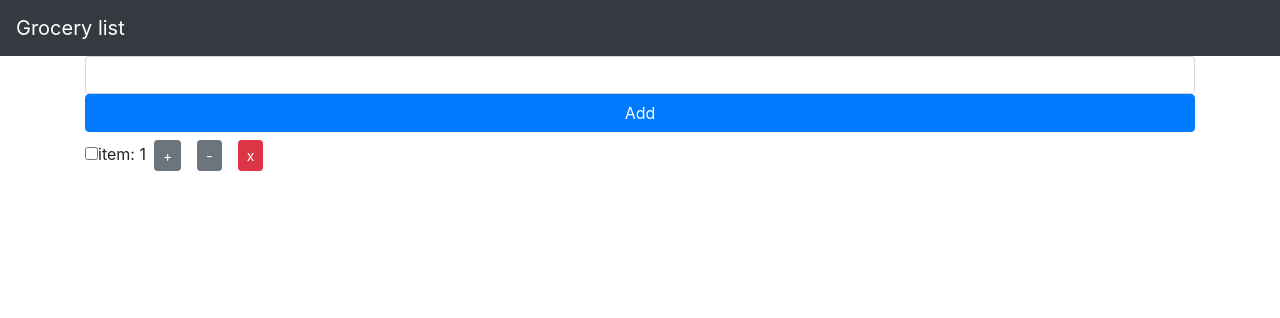
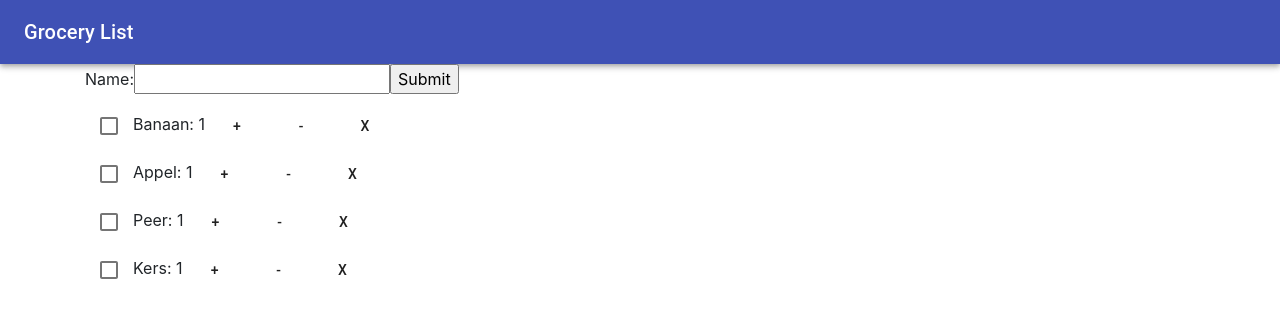
Before and after one commit to kpapijnenburg/grocery-list, a React (Create React App) app: page / in a window 1280 px wide. Shown: the top 318 px of the page. Built offline with nearby package versions, Linux system fonts and the light colour scheme.

Commit message:
Added functions

```diff
--- a/src/App.js
+++ b/src/App.js
@@ -1,24 +1,46 @@
 import React, { Component } from "react";
 import "./App.css";
-import List from "./components/list";
+import ItemList from "./components/itemlist";
 import Toolbar from "./components/toolbar";
 import NavBar from "./components/navbar";
 
 class App extends Component {
   state = {
-    items: [{ id: 1, name: "item", amount: 1 }]
+    items: [
+      { id: 1, name: "Banaan", amount: 1 },
+      { id: 2, name: "Appel", amount: 1 },
+      { id: 3, name: "Peer", amount: 1 },
+      { id: 4, name: "Kers", amount: 1 }
+    ]
   };
 
-  handleIncrement = item => {
-    console.log("handleIncrement", item);
+  constructor(props) {
+    super(props);
+  }
+
+  handleIncrement = id => {
+    this.setState(
+      this.state.items.map(i =>
+        i.id !== id ? i : { id: id, name: i.name, amount: i.amount++ }
+      )
+    );
   };
 
-  handleDecrement = item => {
-    console.log("handleDecrement", item);
+  handleDecrement = id => {
+    const item = this.state.items.find(i => i.id === id);
+
+    if (item.amount > 0) {
+      this.setState(
+        this.state.items.map(i =>
+          i.id !== id ? i : { id: id, name: i.name, amount: i.amount-- }
+        )
+      );
+    }
   };
 
-  handleDelete = item => {
-    console.log("handleDelete", item);
+  handleDelete = id => {
+    const items = this.state.items.filter(i => i.id !== id);
+    this.setState({ items });
   };
 
   handleAdd = item => {
@@ -31,9 +53,9 @@ class App extends Component {
         <NavBar />
         <main className="container">
           <Toolbar onAdd={this.handleAdd} />
-          <List
+          <ItemList
             items={this.state.items}
-            onIcrement={this.handleIncrement}
+            onIncrement={this.handleIncrement}
             onDelete={this.handleDelete}
             onDecrement={this.handleDecrement}
           />
--- a/src/components/item.jsx
+++ b/src/components/item.jsx
@@ -1,33 +1,42 @@
 import React, { Component } from "react";
+import Checkbox from "@material-ui/core/Checkbox";
+import Button from "@material-ui/core/Button";
 
 class Item extends Component {
   render() {
-    console.log(this.props);
+    const { id, name, amount, onDelete, onIncrement, onDecrement } = this.props;
     return (
       <div>
-        <input type="checkbox" />
-        <label htmlFor="">
-          {this.props.name}: {this.props.amount}
-        </label>
-        <button
-          onClick={() => this.props.onIncrement(this.props.item)}
-          className="btn btn-secondary btn-sm m-2"
-        >
-          +
-        </button>
-        <button
-          onClick={() => this.props.onDecrement(this.props.item)}
-          className="btn btn-secondary btn-sm m-2"
-        >
-          -
-        </button>
-        <button
-          onClick={() => this.props.onDelete(this.props.item.id)}
-          className="btn btn-danger btn-sm m-2"
-        >
-          x
-        </button>
+        <Checkbox color="default" />
+        {name}: {amount}
+        <Button onClick={() => onIncrement(id)}> + </Button>
+        <Button onClick={() => onDecrement(id)}> - </Button>
+        <Button onClick={() => onDelete(id)}> X </Button>
       </div>
+      // <div>
+      //   <input type="checkbox" />
+      //   <label htmlFor="">
+      //     {this.props.name}: {this.props.amount}
+      //   </label>
+      //   <button
+      //     onClick={() => this.props.onIncrement(this.props.item)}
+      //     className="btn btn-secondary btn-sm m-2"
+      //   >
+      //     +
+      //   </button>
+      //   <button
+      //     onClick={() => this.props.onDecrement(this.props.item)}
+      //     className="btn btn-secondary btn-sm m-2"
+      //   >
+      //     -
+      //   </button>
+      //   <button
+      //     onClick={() => this.props.onDelete(this.props.item.id)}
+      //     className="btn btn-danger btn-sm m-2"
+      //   >
+      //     x
+      //   </button>
+      // </div>
     );
   }
 }
--- a/src/components/list.jsx
+++ b/src/components/itemlist.jsx
@@ -1,12 +1,12 @@
 import React, { Component } from "react";
 import Item from "./item";
 
-class List extends Component {
+class ItemList extends Component {
   render() {
     const { items, onAdd, onDelete, onIncrement, onDecrement } = this.props;
     return items.map(item => (
       <Item
-        key={item.id}
+        id={item.id}
         name={item.name}
         amount={item.amount}
         onAdd={onAdd}
@@ -18,4 +18,4 @@ class List extends Component {
   }
 }
 
-export default List;
+export default ItemList;
--- a/src/components/navbar.jsx
+++ b/src/components/navbar.jsx
@@ -1,12 +1,17 @@
 import React from "react";
+import AppBar from "@material-ui/core/AppBar";
+import Toolbar from "@material-ui/core/Toolbar";
+import Typography from "@material-ui/core/Typography";
 
 const NavBar = () => {
   return (
-    <nav className="navbar navbar-dark bg-dark">
-      <a className="navbar-brand" href="#">
-        Grocery list{" "}
-      </a>
-    </nav>
+    <AppBar position="static" color="primary">
+      <Toolbar>
+        <Typography variant="h6" color="inherit">
+          Grocery List
+        </Typography>
+      </Toolbar>
+    </AppBar>
   );
 };
 
--- a/src/components/toolbar.jsx
+++ b/src/components/toolbar.jsx
@@ -1,22 +1,47 @@
 import React, { Component } from "react";
+import TextField from "@material-ui/core/TextField";
+import Button from "@material-ui/core/Button";
 
 class Toolbar extends Component {
-  state = {};
+  state = {
+    value: ""
+  };
+
+  onAdd(event) {
+    event.preventDefault();
+    this.setState({ value: event.target.value });
+    console.log(this.state);
+  }
 
   render() {
     const { onAdd } = this.props;
-
     return (
-      <div>
-        <input className="form-control" type="text" />
-        <button
-          onClick={onAdd}
-          type="button"
-          className="btn btn-primary btn-block"
-        >
-          Add
-        </button>
-      </div>
+      <form>
+        <label>
+          Name:
+          <input type="text" name="name" />
+        </label>
+        <input onClick={this.onAdd} type="submit" value="Submit" />
+      </form>
+      // <div>
+      //   <br />
+      //   <TextField
+      //     placeholder="Type here..."
+      //     margin="normal"
+      //     fullWidth={true}
+      //     type="text"
+      //   />
+      //   <br />
+      //   <Button
+      //     variant="contained"
+      //     color="primary"
+      //     fullWidth={true}
+      //     onClick={onAdd}
+      //   >
+      //     Add
+      //   </Button>
+      //   <hr />
+      // </div>
     );
   }
 }
```
